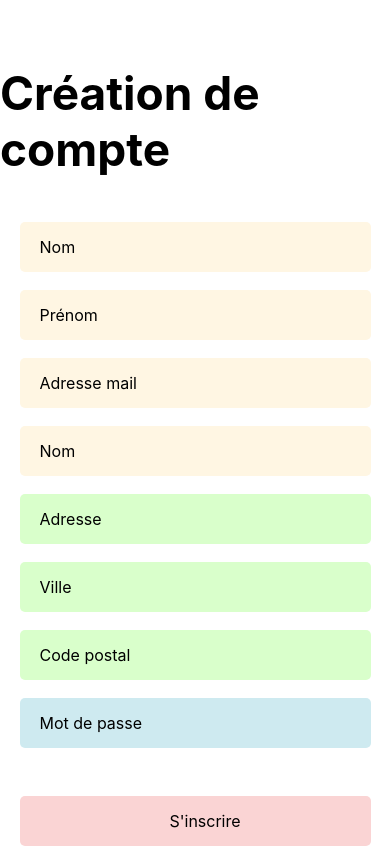
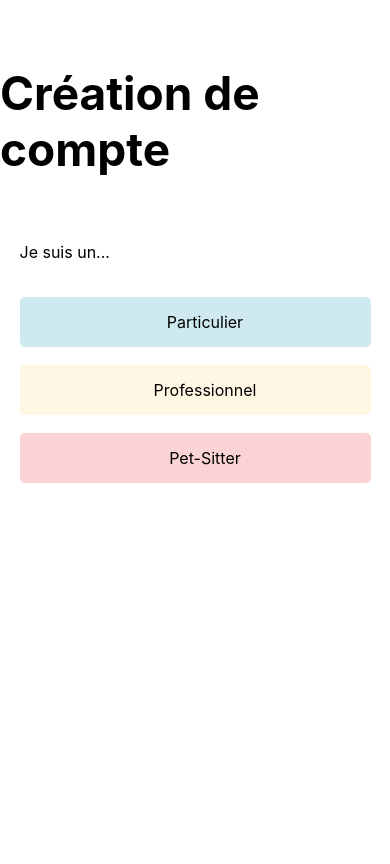
Before and after one commit to Fourkane-SA/PetWatch, a React Native app in the folder app/: screen /ChoixRole in a window 390 px wide. Built offline with nearby package versions, Linux system fonts and the light colour scheme.

Commit message:
ecran choix role sans lien sur btn

```diff
--- a/app/App.tsx
+++ b/app/App.tsx
@@ -1,16 +1,24 @@
 import { StatusBar } from 'expo-status-bar';
 import { StyleSheet, Text, View } from 'react-native';
 import AddAnimal from './screens/addAnimal';
-//import AddAnimal from './screens/addAnimal';
-//import FirstLoad from './screens/firstLoad';
-import choixcConexionInscription from './screens/choixConnexionInscription'
+import FirstLoad from './screens/firstLoad';
+import ChoixcConexionInscription from './screens/choixConnexionInscription'
 import CreationCompteParticulier from './screens/creationCompteParticulier'
+import ChoixRole from './screens/choixRole'
 
 export default function App() {
 
   return (
     <View style={styles.container}>
-      <CreationCompteParticulier></CreationCompteParticulier>
+    {/* Pages */}
+
+     {/* <FirstLoad></FirstLoad>
+          <ChoixcConexionInscription></ChoixcConexionInscription>
+          <CreationCompteParticulier></CreationCompteParticulier>
+          <AddAnimal></AddAnimal>
+      */}
+
+      <ChoixRole></ChoixRole>
     </View>
   );
 }
--- a/app/screens/choixConnexionInscription.tsx
+++ b/app/screens/choixConnexionInscription.tsx
@@ -8,7 +8,7 @@ var height = Dimensions.get('window').height; //full height
 
 
 
-/* TODO : Axios connexion et redirection home , bouton google , lien vers inscription */
+/* TODO : Axios connexion et redirection home , bouton google , lien vers choix role*/
 
 
 export default function App() {
@@ -18,10 +18,10 @@ export default function App() {
 
             <View style={styles.blocSignIn}>
                 <TextInput style={styles.textInput} placeholder="Adresse mail"></TextInput>
-                <TextInput style={styles.textInput} placeholder="Mot de passe" ></TextInput>
+                <TextInput style={styles.textInput} secureTextEntry={true} placeholder="Mot de passe" ></TextInput>
 
                 <TouchableOpacity style={styles.btnPrimary} activeOpacity={0.8} >
-                    <Text style={styles.btnText}>Se connecter</Text>
+                    <Text style={styles.btnText} >Se connecter</Text>
                 </TouchableOpacity>
             </View>
 
--- /dev/null
+++ b/app/screens/choixRole.tsx
@@ -0,0 +1,79 @@
+import { StatusBar } from 'expo-status-bar';
+import { StyleSheet, Text, View, TextInput, TouchableOpacity, SafeAreaView } from 'react-native';
+import { Dimensions } from "react-native";
+
+var width = Dimensions.get('window').width; //full width
+var height = Dimensions.get('window').height; //full height
+
+
+/*Afficher le formulaire d'inscription selon role choisi */
+
+export default function CreationCompteParticulier() {
+
+    return (
+        <SafeAreaView style={styles.container}>
+            <Text style={styles.title}>Création de compte</Text>
+
+            <View style={styles.choix}>
+                <Text style={styles.subtitle}>Je suis un...</Text>
+
+                <TouchableOpacity activeOpacity={0.8} style={[styles.btn,styles.particulier]}>
+                    <Text style={styles.btnText}>Particulier</Text>
+                </TouchableOpacity>
+
+                <TouchableOpacity activeOpacity={0.8} style={[styles.btn,styles.professionnel]}>
+                    <Text style={styles.btnText}>Professionnel</Text>
+                </TouchableOpacity>
+
+                <TouchableOpacity activeOpacity={0.8} style={[styles.btn,styles.petsitter]}>
+                    <Text style={styles.btnText}>Pet-Sitter</Text>
+                </TouchableOpacity>
+            </View>
+        </SafeAreaView>
+    );
+}
+
+const styles = StyleSheet.create({
+    container: {
+        flex: 1,
+        backgroundColor: '#fff',
+        alignItems: 'center',
+        justifyContent: 'flex-start',
+        width: width
+    },
+    choix: {
+        width: '90%',
+    },
+    title: {
+        fontSize: 46,
+        fontWeight: '700',
+        marginTop: 65,
+        marginBottom: 45,
+    },
+    btn: {
+        minHeight: 50,
+        fontSize: 16,
+        marginBottom: 18,
+        borderRadius: 5,
+        paddingLeft: 20,
+        alignItems: 'center',
+        justifyContent: 'center',
+    },
+    professionnel: {
+        backgroundColor: '#FFF6E3'
+    },
+    petsitter: {
+        backgroundColor: '#FAD4D4',
+    },
+    particulier: {
+        backgroundColor: '#CEEAF0',
+    },
+    btnText: {
+        fontSize: 16,
+    },
+    subtitle: {
+        fontSize: 16,
+        marginTop: 20,
+        marginBottom: 35,
+    }
+});
--- a/app/screens/creationCompteParticulier.tsx
+++ b/app/screens/creationCompteParticulier.tsx
@@ -12,7 +12,7 @@ export default function CreationCompteParticulier() {
 
     return (
         <SafeAreaView style={styles.container}>
-            <Text style={styles.title}>Création de compte</Text>
+            <Text style={styles.title}>Vous êtes un particulier ?</Text>
 
             <View style={styles.blocInscription}>
                 <View>
@@ -29,7 +29,7 @@ export default function CreationCompteParticulier() {
                 </View>
 
                 <View>
-                    <TextInput placeholder="Mot de passe" style={[styles.champ, styles.mdp]}></TextInput>
+                    <TextInput placeholder="Mot de passe" style={[styles.champ, styles.mdp]} secureTextEntry={true}></TextInput>
                 </View>
 
                 <View>
```
